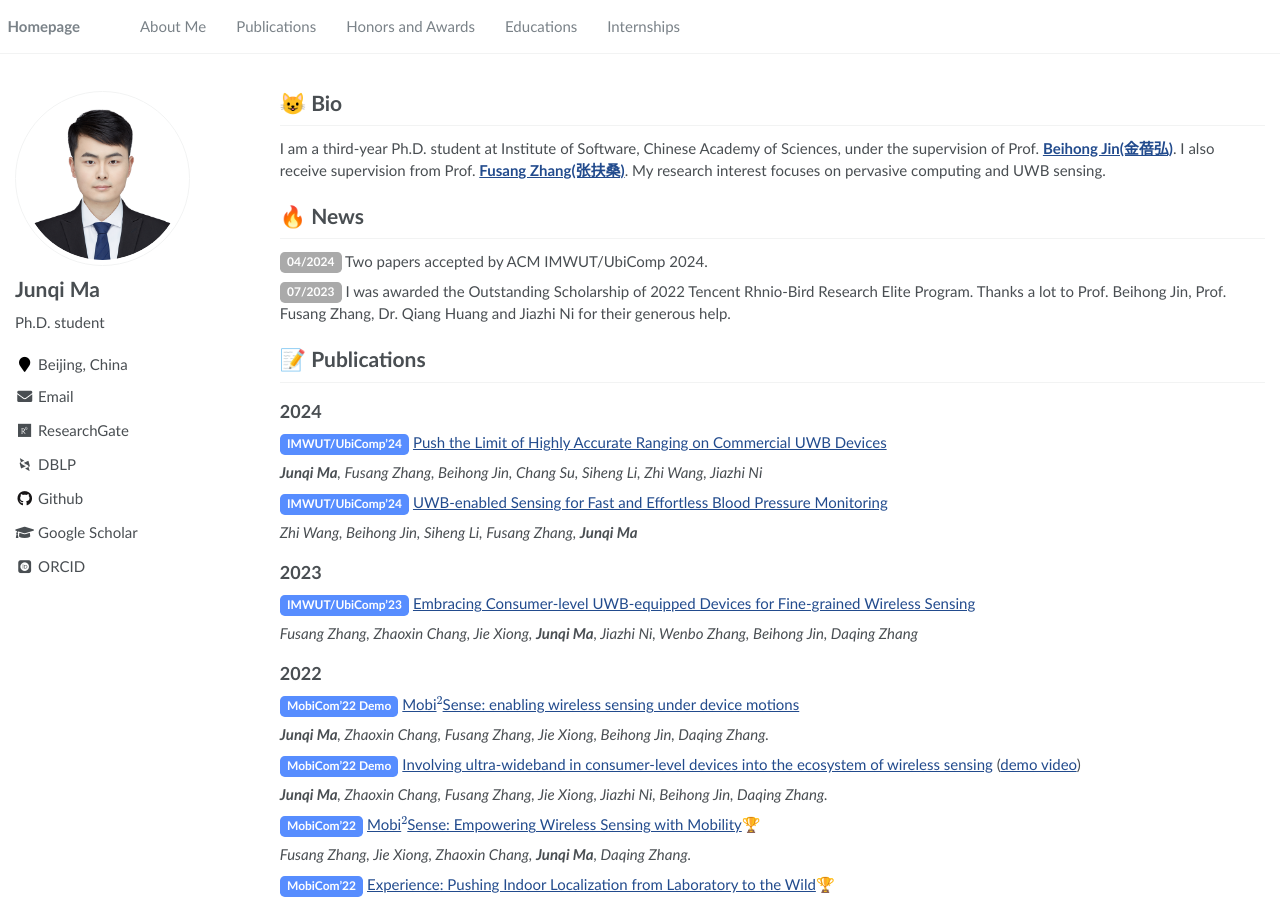
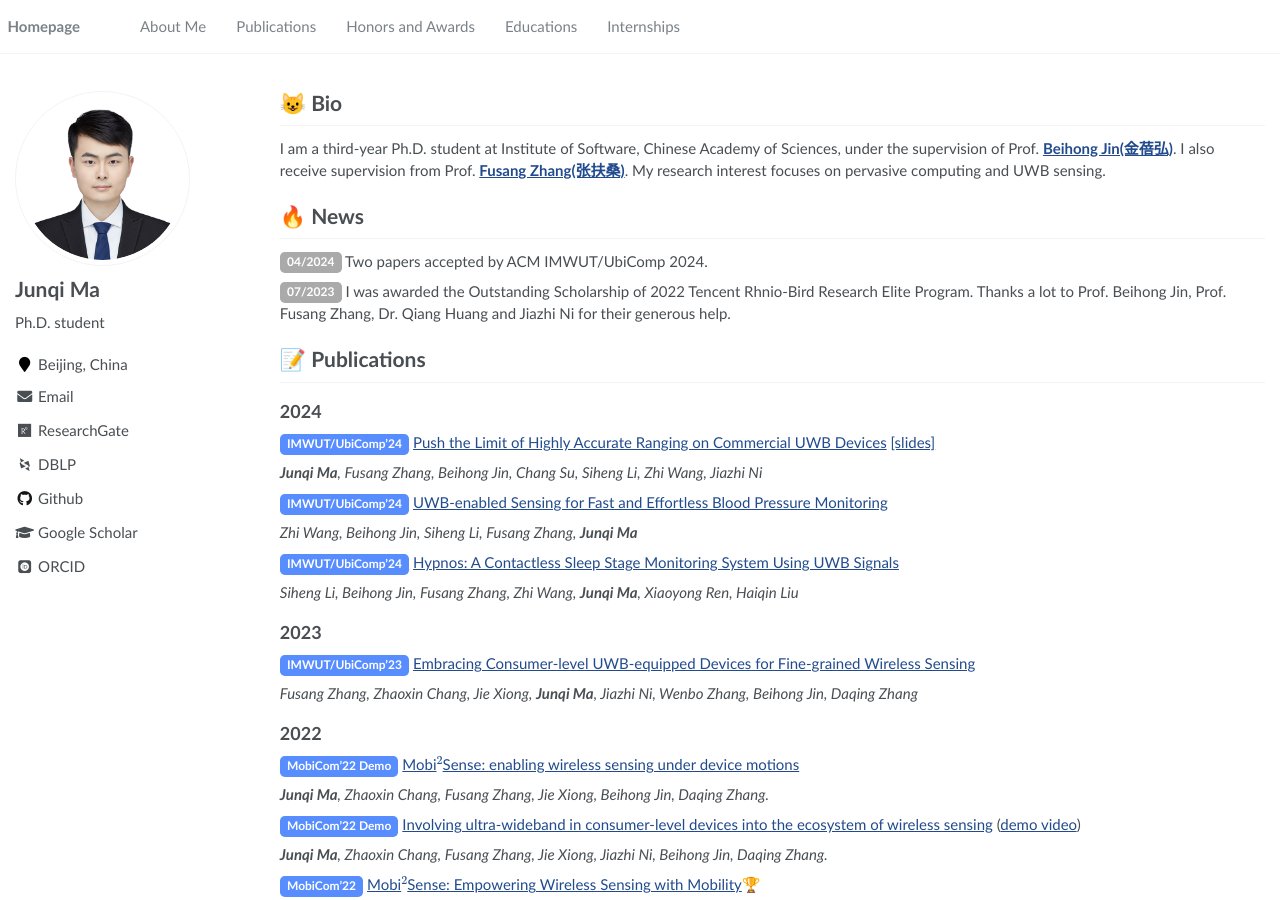
Before and after one commit to junqi-ma/junqi-ma.github.io, a Jekyll site: the page built from _pages/about.md, in a window 1280 px wide and 900 px high. Built offline with Jekyll 4.4.1, drawn with Linux system fonts in a browser that asks for light colours; some web fonts are replaced; formulas are drawn with MathJax 3.

Commit message:
Update about.md

```diff
--- a/_pages/about.md
+++ b/_pages/about.md
@@ -59,13 +59,17 @@ I am a third-year Ph.D. student at Institute of Software, Chinese Academy of Sci
 
 # 📝 Publications
 ## 2024
-<span class = 'label label-conf'>IMWUT/UbiComp'24</span> [Push the Limit of Highly Accurate Ranging on Commercial UWB Devices](https://doi.org/10.1145/3659602)
+<span class = 'label label-conf'>IMWUT/UbiComp'24</span> [Push the Limit of Highly Accurate Ranging on Commercial UWB Devices](https://doi.org/10.1145/3659602) [[slides]](https://github.com/junqi-ma/junqi-ma.github.io/blob/main/slides/UbiComp_presentation.pdf)
 
 ***Junqi Ma**, Fusang Zhang, Beihong Jin, Chang Su, Siheng Li, Zhi Wang, Jiazhi Ni*
 
 <span class = 'label label-conf'>IMWUT/UbiComp'24</span> [UWB-enabled Sensing for Fast and Effortless Blood Pressure Monitoring](https://doi.org/10.1145/3659617)
 
 *Zhi Wang, Beihong Jin, Siheng Li, Fusang Zhang, **Junqi Ma***
+
+<span class = 'label label-conf'>IMWUT/UbiComp'24</span> [Hypnos: A Contactless Sleep Stage Monitoring System Using UWB Signals](https://dl.acm.org/doi/abs/10.1145/3678581)
+
+*Siheng Li, Beihong Jin, Fusang Zhang, Zhi Wang, **Junqi Ma**, Xiaoyong Ren, Haiqin Liu*
 
 ## 2023
 
```
